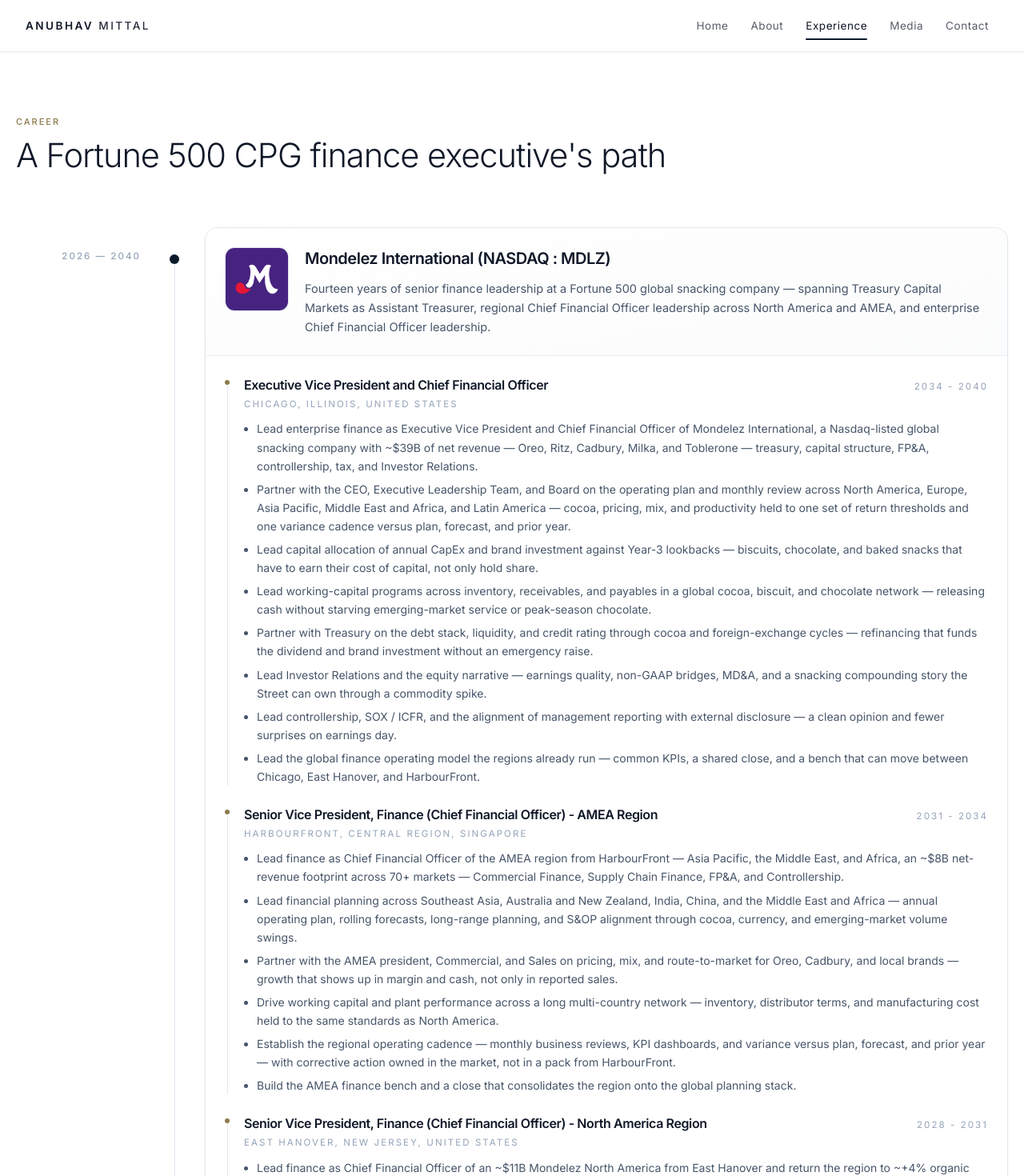
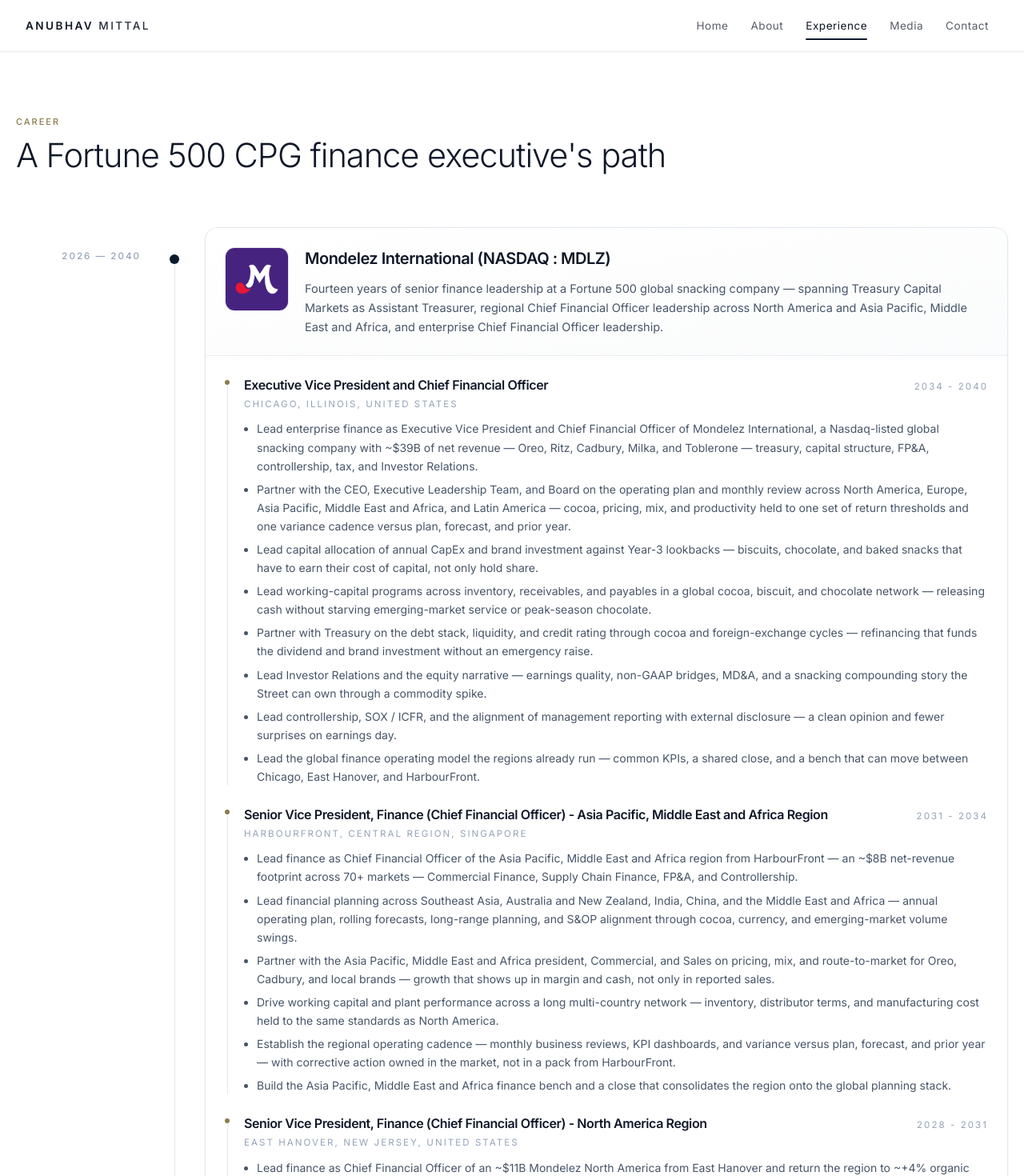
Before and after one commit to a2105z/anubhav-mittal-website, a React (Create React App) app: page /experience in a window 1280 px wide. Shown: the top 1470 px of the page at 80% size. Built offline with nearby package versions, Linux system fonts and the light colour scheme.

Commit message:
Spell out Asia Pacific, Middle East and Africa in place of AMEA.
Co-authored-by: Cursor <cursoragent@cursor.com>

```diff
--- a/src/about/pages/About.tsx
+++ b/src/about/pages/About.tsx
@@ -98,7 +98,7 @@ const About: React.FC = () => {
                   Assistant Treasurer in Chicago, then as Senior Vice President,
                   Finance (Chief Financial Officer) of the North America Region in
                   East Hanover, New Jersey, then as Senior Vice President, Finance
-                  (Chief Financial Officer) of the AMEA Region in
+                  (Chief Financial Officer) of the Asia Pacific, Middle East and Africa Region in
                   HarbourFront, Singapore, and returns to Chicago as
                   Executive Vice President and Chief Financial Officer of
                   Mondelez International.
--- a/src/constants/projects.ts
+++ b/src/constants/projects.ts
@@ -34,7 +34,7 @@ export const EXPERIENCES: Experience[] = [
     startDate: "2026",
     endDate: "2040",
     summary:
-      "Fourteen years of senior finance leadership at a Fortune 500 global snacking company — spanning Treasury Capital Markets as Assistant Treasurer, regional Chief Financial Officer leadership across North America and AMEA, and enterprise Chief Financial Officer leadership.",
+      "Fourteen years of senior finance leadership at a Fortune 500 global snacking company — spanning Treasury Capital Markets as Assistant Treasurer, regional Chief Financial Officer leadership across North America and Asia Pacific, Middle East and Africa, and enterprise Chief Financial Officer leadership.",
     roles: [
       {
         title: "Executive Vice President and Chief Financial Officer",
@@ -53,16 +53,16 @@ export const EXPERIENCES: Experience[] = [
       },
       {
         title:
-          "Senior Vice President, Finance (Chief Financial Officer) - AMEA Region",
+          "Senior Vice President, Finance (Chief Financial Officer) - Asia Pacific, Middle East and Africa Region",
         dateRange: "2031 - 2034",
         location: "HarbourFront, Central Region, Singapore",
         highlights: [
-          "Lead finance as Chief Financial Officer of the AMEA region from HarbourFront — Asia Pacific, the Middle East, and Africa, an ~$8B net-revenue footprint across 70+ markets — Commercial Finance, Supply Chain Finance, FP&A, and Controllership.",
+          "Lead finance as Chief Financial Officer of the Asia Pacific, Middle East and Africa region from HarbourFront — an ~$8B net-revenue footprint across 70+ markets — Commercial Finance, Supply Chain Finance, FP&A, and Controllership.",
           "Lead financial planning across Southeast Asia, Australia and New Zealand, India, China, and the Middle East and Africa — annual operating plan, rolling forecasts, long-range planning, and S&OP alignment through cocoa, currency, and emerging-market volume swings.",
-          "Partner with the AMEA president, Commercial, and Sales on pricing, mix, and route-to-market for Oreo, Cadbury, and local brands — growth that shows up in margin and cash, not only in reported sales.",
+          "Partner with the Asia Pacific, Middle East and Africa president, Commercial, and Sales on pricing, mix, and route-to-market for Oreo, Cadbury, and local brands — growth that shows up in margin and cash, not only in reported sales.",
           "Drive working capital and plant performance across a long multi-country network — inventory, distributor terms, and manufacturing cost held to the same standards as North America.",
           "Establish the regional operating cadence — monthly business reviews, KPI dashboards, and variance versus plan, forecast, and prior year — with corrective action owned in the market, not in a pack from HarbourFront.",
-          "Build the AMEA finance bench and a close that consolidates the region onto the global planning stack.",
+          "Build the Asia Pacific, Middle East and Africa finance bench and a close that consolidates the region onto the global planning stack.",
         ],
       },
       {
```
